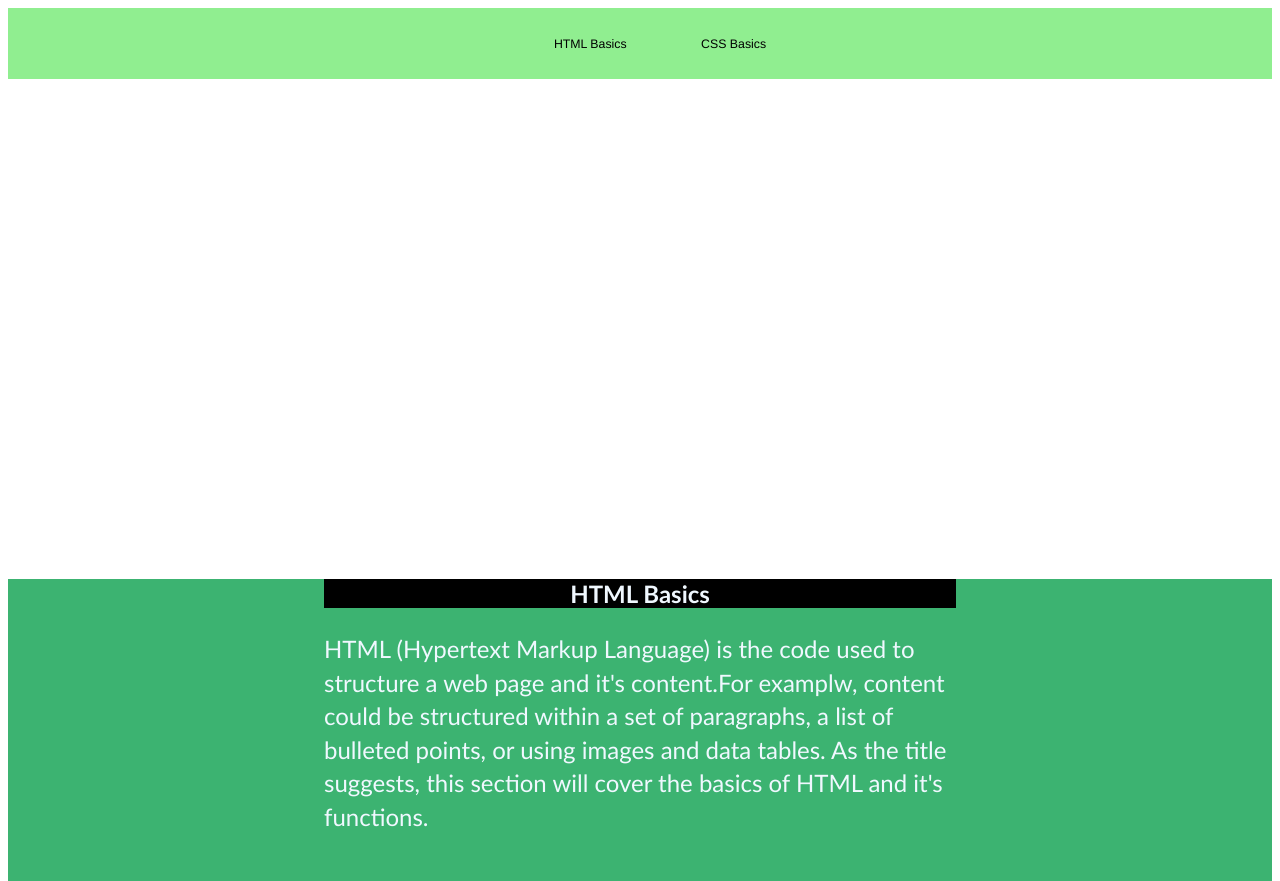
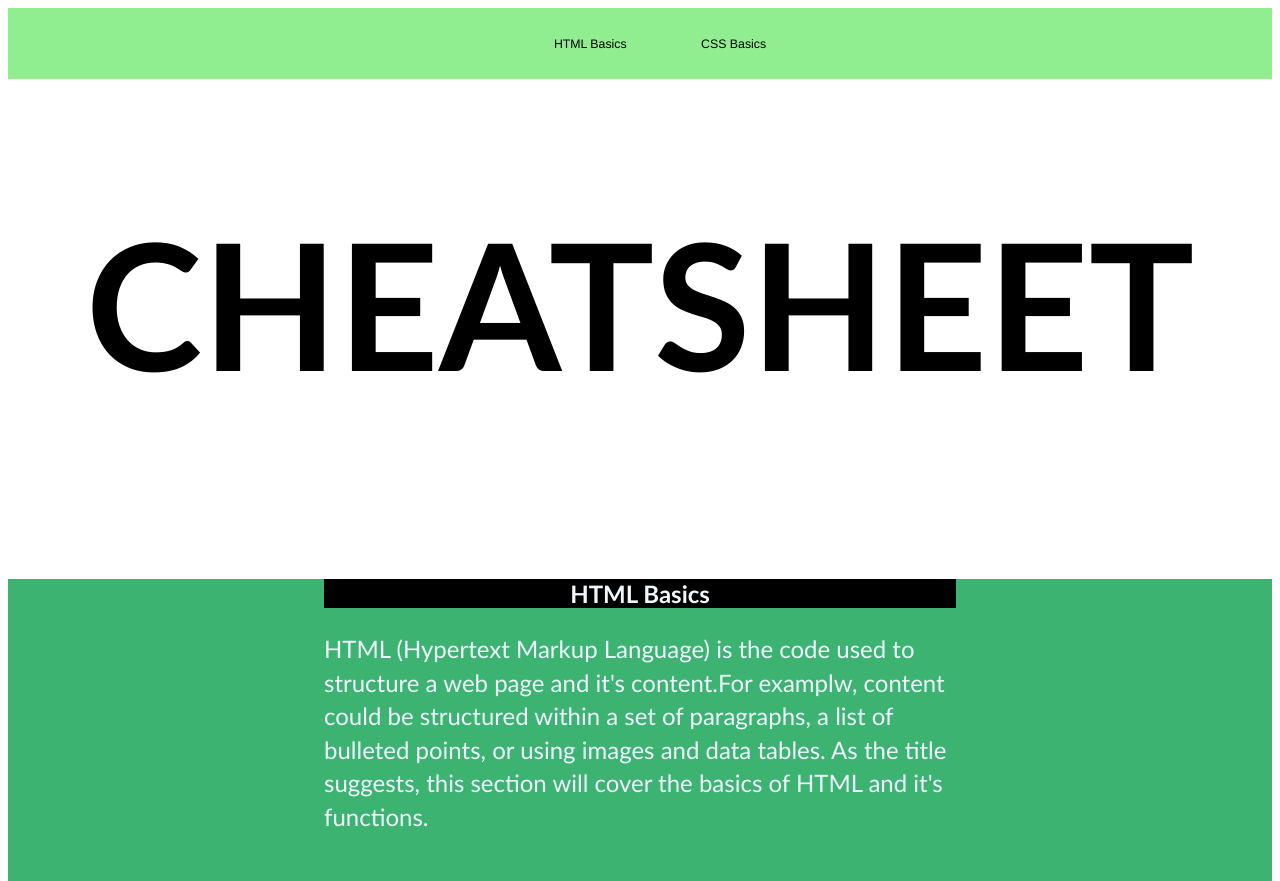
Before and after one commit to badhoula/cheatsheet-mark1, a plain HTML site: page index.html in a window 1280 px wide. Shown: the top 881 px of the page. Drawn offline with Linux system fonts and the light colour scheme.

Commit message:
fixed bugs

```diff
--- a/resources/CSS/styles.css
+++ b/resources/CSS/styles.css
@@ -26,8 +26,8 @@
 .banner h1 {
 	padding-tp: 1.11rem;
 	font-size: 11rem;
-	font-family: "Gill Sans", "Gill Sans MT", "Myriad Pro", "DejaVu Sans Condensed", Helvetica, Arial, "sans-serif"
-
+	font-family: "Gill Sans", "Gill Sans MT", "Myriad Pro", "DejaVu Sans Condensed", Helvetica, Arial, "sans-serif";
+	color: black
 }
 .banner {
 	height: 30rem;
@@ -36,7 +36,7 @@
 	padding: 0 25% 4rem 25%;
 	background-color: mediumseagreen;
 	color: aliceblue;
-	font-family: "Gill Sans", "Gill Sans MT", "Myriad Pro", "DejaVu Sans Condensed", Helvetica, Arial, "sans-serif"
+	font-family: "Gill Sans", "Gill Sans MT", "Myriad Pro", "DejaVu Sans Condensed", Helvetica, Arial, "sans-serif";
 
 }
 .section-1 p {
@@ -56,7 +56,7 @@
 	padding: 0 25% 4rem 25%;
 	background-color: seagreen;
 	color: aliceblue;
-	font-family: "Gill Sans", "Gill Sans MT", "Myriad Pro", "DejaVu Sans Condensed", Helvetica, Arial, "sans-serif"
+	font-family: "Gill Sans", "Gill Sans MT", "Myriad Pro", "DejaVu Sans Condensed", Helvetica, Arial, "sans-serif";
 }
 .section-2 p {
 	padding-bottom: 2.77rem;
```
